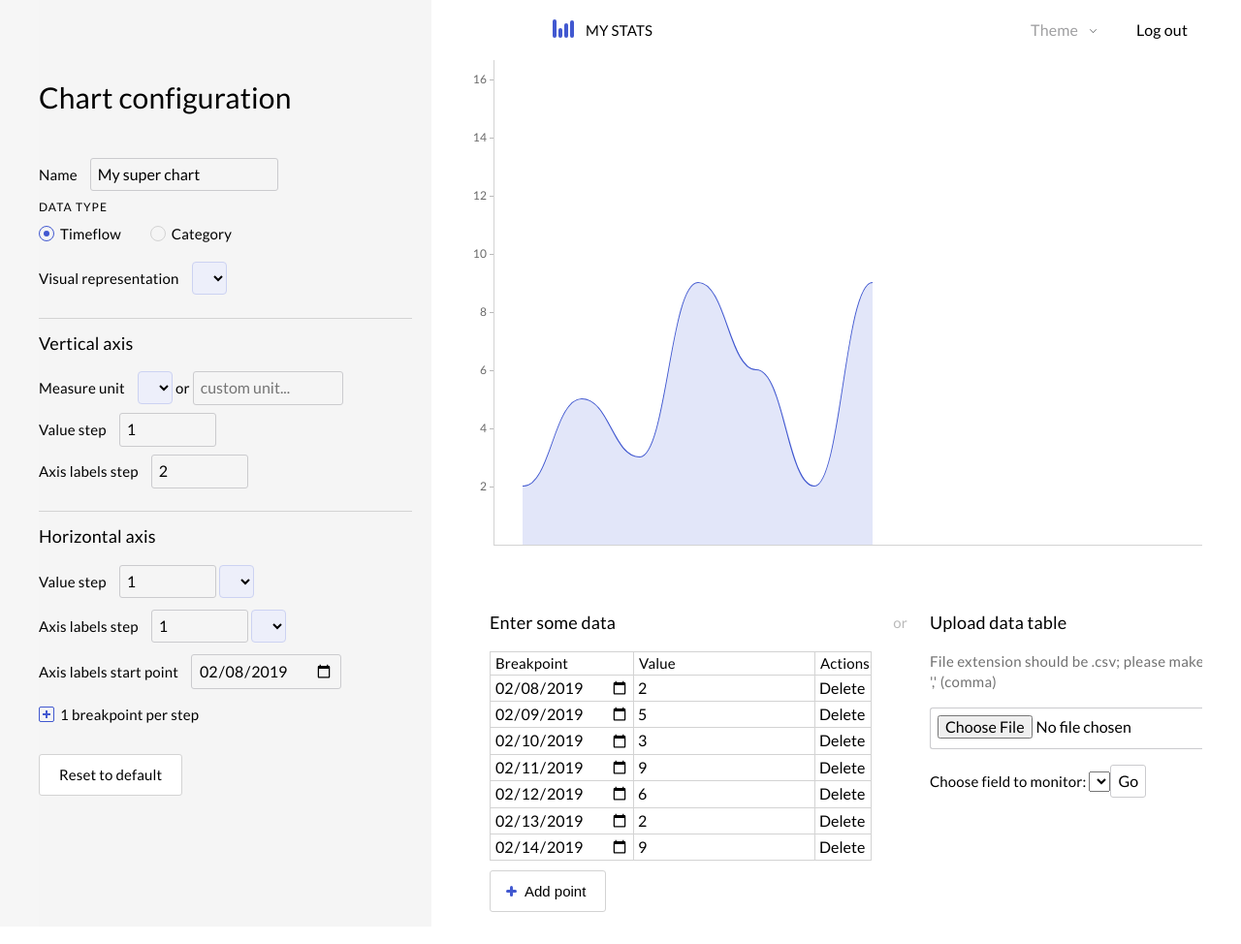
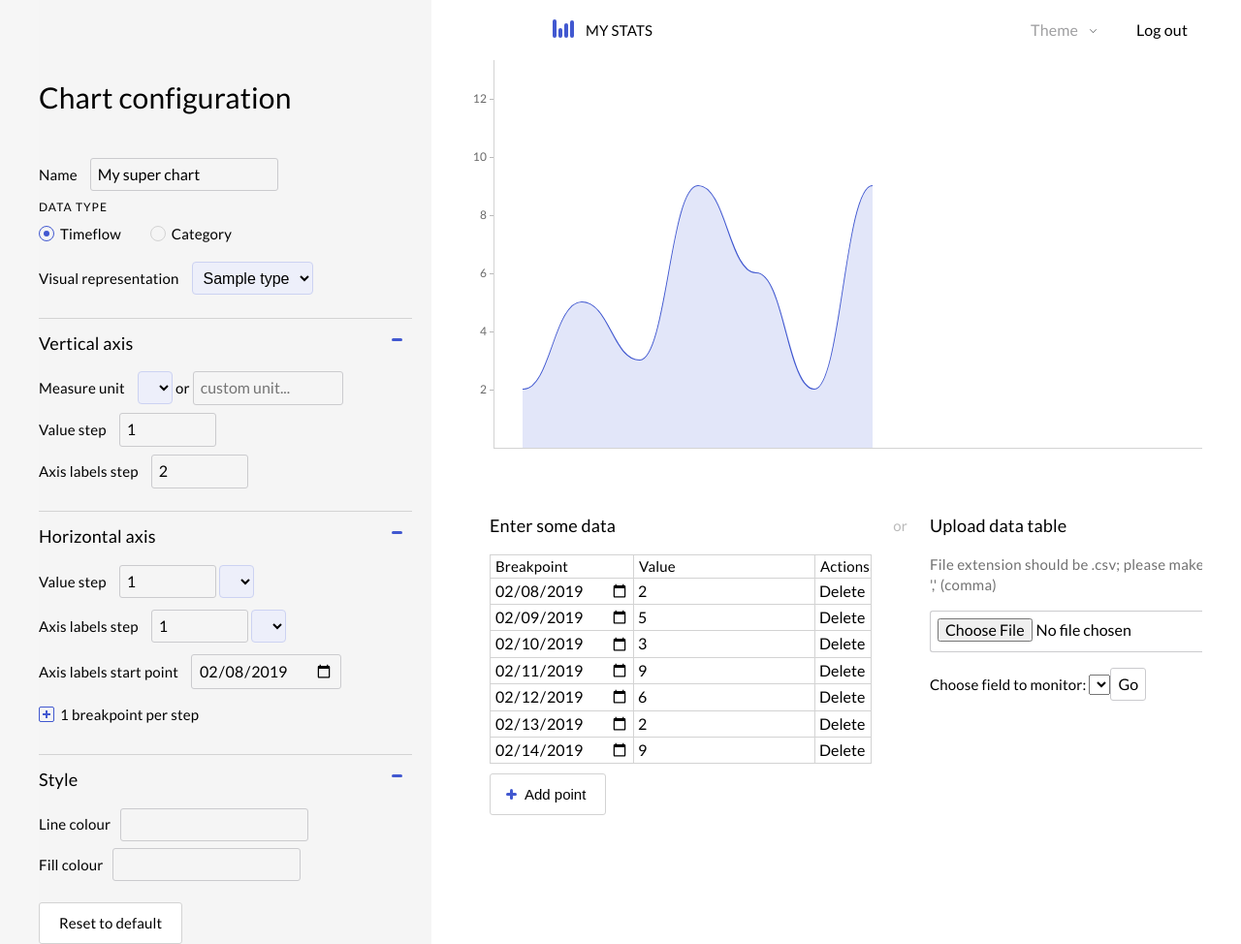
Before and after one commit to kamennova/ChartingLib, a PHP site: page /add.php in a window 1280 px wide. Shown: the whole page at 97% size. Before the commit the page ends 941 px from the top, so only its background shows below. Run offline with PHP 8.4, Linux system fonts and the light colour scheme; the visitor is signed in with stand-in values (Sample User, id 1); tables that the repository leaves empty or names only in its code hold one stand-in row (values such as "Sample post"); data that the repository does not hold is empty; some libraries are stand-ins or nearby versions; grey boxes are pictures that could not be loaded.

Commit message:
add panel: +colorpicker, collapsible

```diff
--- a/add.php
+++ b/add.php
@@ -111,8 +111,8 @@ $content .= <<<EOD
                 </table>
             </section>
             <section class="plane-chart-fields" id="plane-chart-fields">
-                <section class="form-section vertical-axis-fields">
-                    <h2 class="form-section-title">Vertical axis</h2>
+                <section class="collapsible form-section vertical-axis-fields">
+                    <h2 class="collapsible-title form-section-title">Vertical axis</h2>
                     <p>
                         <label for="chart_measure_id">Measure unit</label>
                         <select name="chart_measure_id" id="chart_measure_id">
@@ -130,9 +130,8 @@ $content .= <<<EOD
                         <input type="number" name="vertical-axis-labels-step" size="10" class="smaller-input" id="vertical-axis-labels-step" value="2">
                     </p>
                 </section>
-                <section class="form-section timeflow-axis-fields">
-                    <h2 class="form-section-title">Horizontal axis</h2>
-
+                <section class="collapsible form-section timeflow-axis-fields">
+                    <h2 class="collapsible-title form-section-title">Horizontal axis</h2>
                     <section class="horizontal_axis_options_fields" id="category_axis_options_fields">
                     category axis fields coming soon...
                         <!--<select name="chart_type_id" id="chart_type_id">-->
@@ -177,6 +176,18 @@ $content .= <<<EOD
                         <!--</fieldset>-->
                 </section>
              </section>
+             </section>
+             <section class="form-section collapsible">
+                <h2 class="form-section-title collapsible-title">Style</h2>
+                <p class="colorpicker-input-container">
+                   <label for="line-colour"> Line colour </label>
+                   <input type="text" class="minicolors-input" id="line-colour-input" />
+                </p>
+                <p class="colorpicker-input-container">
+                   <label for="fill-colour"> Fill colour </label>
+                   <input type="text" class="minicolors-input" id="fill-colour-input" />
+                </p>
+             </section>
             <a class="btn" href="add.php">Reset to default</a>
         </form>
     </div>
@@ -184,7 +195,7 @@ $content .= <<<EOD
         <div class="chart-wrapper">
             <div id="vertical-axis-labels-container" class="vertical-axis-labels-container"></div>
             <div class="chart-canvas-wrapper">
-                <canvas id="chart-canvas" height="500px" width="1400px"></canvas>
+                <canvas id="chart-canvas" height="400px" width="1400px"></canvas>
             </div>
             <div id="timeflow-axis-labels-container" class="timeflow-axis-labels-container"></div>
             <div id="timeflow-gridlines-labels-container" class="timeflow-gridlines-labels-container"></div>
@@ -250,6 +261,7 @@ $debug_info
  </section>
     </div>
    </div>
+
 <script src="chart_js/functions.js"></script>
 <script src="chart_js/chart_object.js"></script>
 <script src="chart_js/configurable.js"></script>
--- a/chart_js/add.js
+++ b/chart_js/add.js
@@ -1,3 +1,5 @@
+document.getElementsByClassName('vertical-axis-labels-container')[0].style.height = Configurable.config.canvas_height + 'px';
+document.getElementsByClassName('chart-canvas-wrapper')[0].style.height = Configurable.config.canvas_height + 'px';
 
 Configurable.display_timeflow_axis();
 Configurable.display_vertical_axis();
--- a/chart_js/chart_form.js
+++ b/chart_js/chart_form.js
@@ -142,6 +142,35 @@ chart_type_input.addEventListener('change', function () {
 });
 
 
+// colorpicker
+$.minicolors.defaults = $.extend($.minicolors.defaults, {
+    defaultValue: '#4158D0',
+    control: 'wheel',
+    animationSpeed: 200,
+    // changeDelay: 200,
+    theme: 'bootstrap',
+    format: 'rgb',
+    opacity: true,
+});
+
+$('#line-colour-input.minicolors-input').minicolors({
+    change: function(value, opacity) {
+        Configurable.config.line_colour = value;
+        Configurable.draw_chart();
+    }
+});
+
+$('#fill-colour-input.minicolors-input').minicolors({
+    change: function(value, opacity) {
+        Configurable.config.fill_colour = value;
+        Configurable.draw_chart();
+    }
+});
+
+
+
+
+
 /*
 * 1) getting default value(max/min value) for config Obj: form / js default
 * 2) global vars reducing amount of search requests for elem
--- a/chart_js/configurable.js
+++ b/chart_js/configurable.js
@@ -1,5 +1,7 @@
 
 let Configurable = new Chart(document.getElementById(this.canvas_id), {
+    configurable: true,
+
     // default data array
     chart_data: [2, 5, 3, 9, 6, 2, 9],
 
@@ -42,7 +44,7 @@ let Configurable = new Chart(document.getElementById(this.canvas_id), {
     chart_col_dist: 15,
     // chart_point_dist: this.chart_col_dist + this.chart_col_width,
 
-    canvas_height: 500,
+    canvas_height: 400,
     chart_left_padding: 30,
 
     // chart styles and colours
--- a/chart_js/draw_chart.js
+++ b/chart_js/draw_chart.js
@@ -24,6 +24,8 @@ function draw_bar_chart(obj, ctx, days_diff) {
     // ok();
     ctx.shadowColor = 'rgba(0, 0, 0, 0)';
     let bar_chart_left_padding = obj.config.chart_left_padding - obj.config.chart_col_width / 2;
+
+    console.log(obj.config.chart_point_dist);
 
     ctx.moveTo(bar_chart_left_padding + obj.config.chart_point_dist * days_diff, obj.config.canvas_height);
     obj.config.chart_data.forEach(function (item, i, arr) {
@@ -76,6 +78,14 @@ function draw_curve_chart(obj, ctx, days_diff, k = 2 /* curve coefficient */) {
     ctx.fill();
 
     // redrawing the first line
+    ctx.strokeStyle = 'white';
+    ctx.beginPath();
+    ctx.moveTo(obj.config.chart_left_padding + obj.config.chart_point_dist * days_diff, obj.config.canvas_height);
+    ctx.lineTo(obj.config.chart_left_padding + obj.config.chart_point_dist * days_diff, obj.config.canvas_height - obj.config.chart_data[0] * obj.config.chart_sizing);
+    ctx.stroke();
+    ctx.closePath();
+
+    ctx.strokeStyle = obj.config.fill_colour;
     ctx.beginPath();
     ctx.moveTo(obj.config.chart_left_padding + obj.config.chart_point_dist * days_diff, obj.config.canvas_height);
     ctx.lineTo(obj.config.chart_left_padding + obj.config.chart_point_dist * days_diff, obj.config.canvas_height - obj.config.chart_data[0] * obj.config.chart_sizing);
--- a/css/chart_form.css
+++ b/css/chart_form.css
@@ -51,6 +51,9 @@ main > .container {
   font-size: 12px;
   letter-spacing: 1px;
   text-transform: uppercase;
+}
+.plane-chart-fields {
+  border-bottom: 1px solid lightgrey;
 }
 .form-section {
   padding: 15px 0;
@@ -209,8 +212,14 @@ main > .container {
 .chart-form input[type="radio"]:not(:checked) + .radio-indicator {
   border: 1px solid lightgrey;
 }
+.colorpicker-input-container {
+  display: flex;
+  align-items: center;
+}
+.colorpicker-input-container label {
+  margin-bottom: 0;
+}
 .chart-canvas-wrapper {
-  height: 500px;
   margin-left: 25px;
   z-index: 5;
 }
@@ -223,7 +232,6 @@ main > .container {
 .vertical-axis-labels-container {
   position: absolute;
   min-width: 25px;
-  height: 500px;
   overflow: hidden;
   border-right: 1px solid lightgrey;
   z-index: 10;
--- a/css/chart_form.less
+++ b/css/chart_form.less
@@ -1,4 +1,6 @@
 @import 'variables';
+
+@padding-top: 15;
 
 main > .container {
   display: flex;
@@ -60,7 +62,7 @@ main > .container {
   }
 }
 
-//------
+//----FORM-----
 
 .form-section-title {
   margin-bottom: 18px;
@@ -75,6 +77,10 @@ main > .container {
 }
 
 //-------
+
+.plane-chart-fields {
+  border-bottom: 1px solid @grey;
+}
 
 .form-section {
   padding: 15px 0;
@@ -295,11 +301,18 @@ main > .container {
   }
 }
 
+.colorpicker-input-container {
+  display: flex;
+  align-items: center;
+
+  label{
+    margin-bottom: 0;
+  }
+}
+
 //--------
 
 .chart-canvas-wrapper {
-  height: 500px;
-  //height: 400px;
   margin-left: 25px;
 
   z-index: 5;
@@ -318,8 +331,6 @@ main > .container {
   position: absolute;
 
   min-width: 25px;
-  height: 500px;
-  //height: 400px;
 
   overflow: hidden;
   //overflow-y: hidden;
--- a/css/style.css
+++ b/css/style.css
@@ -91,6 +91,38 @@ a.btn {
 .btn-add::after {
   transform: rotate(90deg);
 }
+.collapse-btn {
+  position: absolute;
+  top: 20px;
+  right: 10px;
+  display: block;
+  width: 11px;
+  height: 3px;
+  background-color: #4158D0;
+  border-radius: 2px;
+  cursor: pointer;
+}
+.collapse-btn.plus::after {
+  content: "";
+  position: absolute;
+  left: 0;
+  right: 0;
+  top: 0;
+  bottom: 0;
+  display: block;
+  width: 3px;
+  height: 11px;
+  margin: auto;
+  background-color: inherit;
+  border-radius: inherit;
+}
+.collapsible {
+  position: relative;
+  transition: height 10s linear;
+}
+.collapsed {
+  overflow-y: hidden;
+}
 .site-wrapper {
   display: flex;
   flex-direction: column;
@@ -157,6 +189,12 @@ form input {
   border-radius: 3px;
   box-shadow: none;
   outline: none;
+}
+input.colorpicker {
+  width: 25px;
+  height: 25px;
+  margin-left: 15px;
+  padding: 0;
 }
 .hint {
   color: #717171;
@@ -473,9 +511,6 @@ label.label-add {
 .label-add::after {
   transform: rotate(90deg);
 }
-#example-canvas {
-  /*background-color: red;*/
-}
 /*----------------------*/
 @media (max-width: 767px) {
   .carousel-inner .active.left {
--- a/css/style.less
+++ b/css/style.less
@@ -60,8 +60,8 @@ a {
   transition: 0.2s linear all;
 }
 
-a.btn{
-  color:black;
+a.btn {
+  color: black;
 }
 
 .btn {
@@ -122,6 +122,51 @@ a.btn{
 
 .btn-add::after {
   transform: rotate(90deg);
+}
+
+.collapse-btn {
+  position: absolute;
+  top: 20px;
+  right: 10px;
+
+  display: block;
+  width: 11px;
+  height: 3px;
+
+  background-color: @primary;
+  border-radius: 2px;
+
+  cursor: pointer;
+}
+
+.collapse-btn.plus::after{
+  content: "";
+
+  position: absolute;
+  left: 0;
+  right: 0;
+  top: 0;
+  bottom: 0;
+
+  display: block;
+  width: 3px;
+  height: 11px;
+  margin: auto;
+
+  background-color: inherit;
+  border-radius: inherit;
+}
+
+//----------CONTAINERS---------
+
+.collapsible {
+  position: relative;
+
+  transition: height 10s linear;
+}
+
+.collapsed{
+  overflow-y: hidden;
 }
 
 .site-wrapper {
@@ -206,6 +251,15 @@ form input {
   border-radius: 3px;
   box-shadow: none;
   outline: none;
+}
+
+input.colorpicker{
+  width: 25px;
+  height: 25px;
+  margin-left: 15px;
+  padding: 0;
+
+  //border-radius: 50%;
 }
 
 .hint {
@@ -649,11 +703,6 @@ label.label-add {
 
 //----------
 
-#example-canvas {
-  //border: 1px solid red;
-  /*background-color: red;*/
-}
-
 /*----------------------*/
 
 @media (max-width: 767px) {
--- a/layout.php
+++ b/layout.php
@@ -9,6 +9,8 @@
           integrity="sha384-Gn5384xqQ1aoWXA+058RXPxPg6fy4IWvTNh0E263XmFcJlSAwiGgFAW/dAiS6JXm" crossorigin="anonymous">
     <link rel="stylesheet" href="css/normalize.css">
     <link rel="stylesheet" href="css/style.css">
+
+    <link rel="stylesheet" href="plugins/jquery-minicolors/jquery.minicolors.css">
     <?= isset($stylesheets) ? $stylesheets : null ?>
 
     <script src="https://code.jquery.com/jquery-3.2.1.slim.min.js"
@@ -20,6 +22,7 @@
     <script src="https://maxcdn.bootstrapcdn.com/bootstrap/4.0.0/js/bootstrap.min.js"
             integrity="sha384-JZR6Spejh4U02d8jOt6vLEHfe/JQGiRRSQQxSfFWpi1MquVdAyjUar5+76PVCmYl"
             crossorigin="anonymous"></script>
+    <script src="plugins/jquery-minicolors/jquery.minicolors.min.js"></script>
 </head>
 <body <?= isset($body_class_list) ? "class='$body_class_list'" : null ?>>
 <div class="site-wrapper">
```
Also changed, not shown: chart_js/chart_object.js (+10 -7 lines), dashboard.php (+30 -9 lines), js/script.js (+33 -61 lines).
